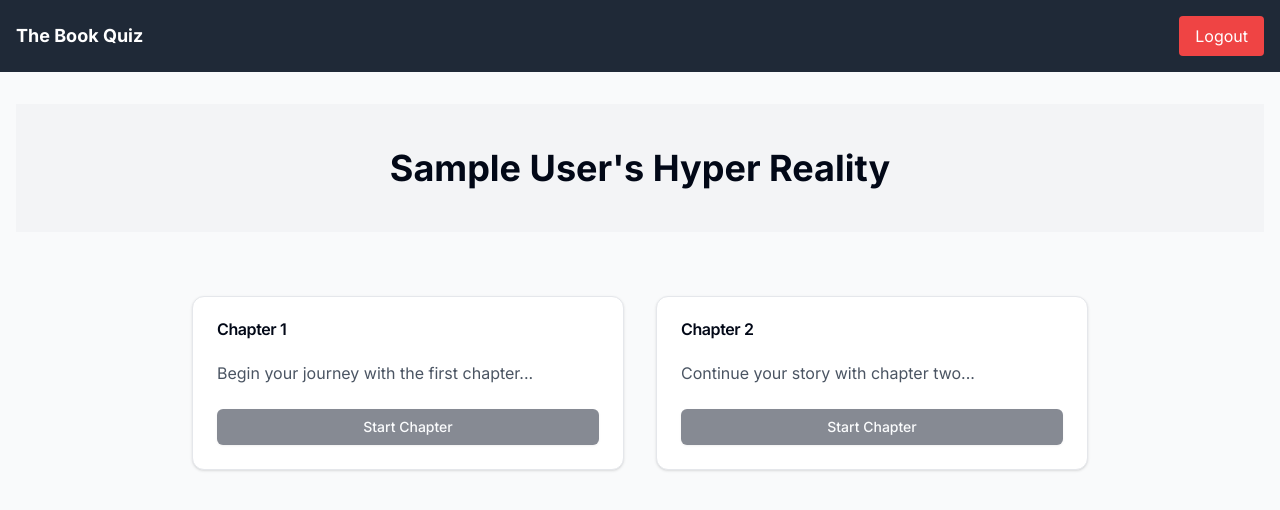
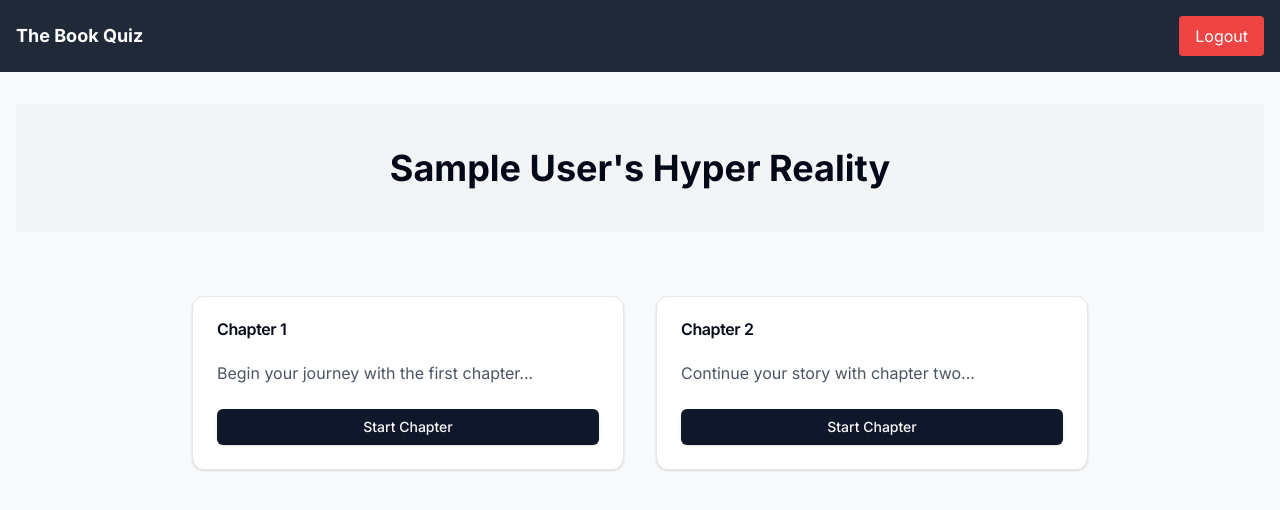
Before and after one commit to wert23239/BookWebsite, a Next.js app: page / in a window 1280 px wide. Shown: the top 510 px of the page. Built offline with nearby package versions, Linux system fonts and the light colour scheme; no server answers; sample sign-in values are in the browser's storage.

Commit message:
Fix commit chapter button

```diff
--- a/components/ChapterCard.tsx
+++ b/components/ChapterCard.tsx
@@ -60,7 +60,7 @@ const ChapterCard: React.FC<ChapterCardProps> = ({
           <motion.div whileTap={{ scale: 0.95 }}>
             <Button
               onClick={() => onSelect(chapterNum)}
-              disabled={isLoading !== null}
+              disabled={isLoading !== undefined}
               className={`chapter-button ${
                 isCompleted ? "chapter-button-completed" : "chapter-button-new"
               }`}
```
